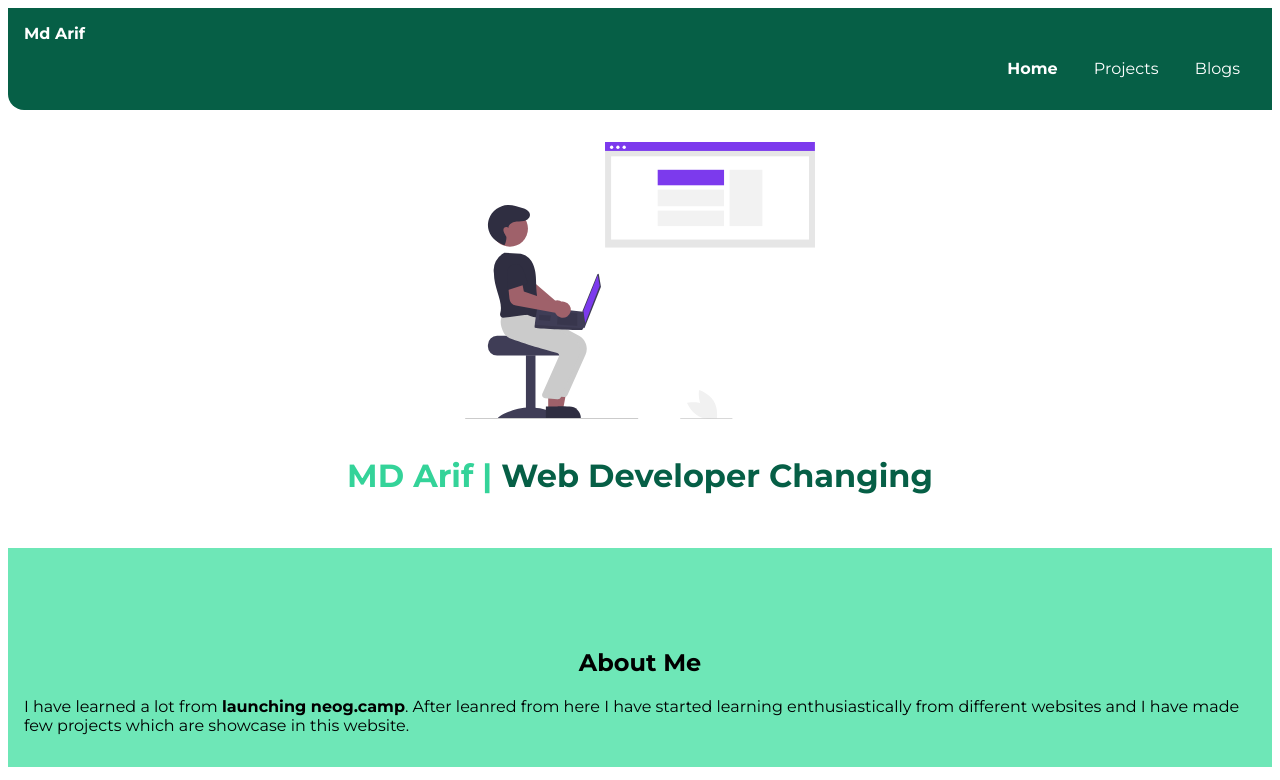
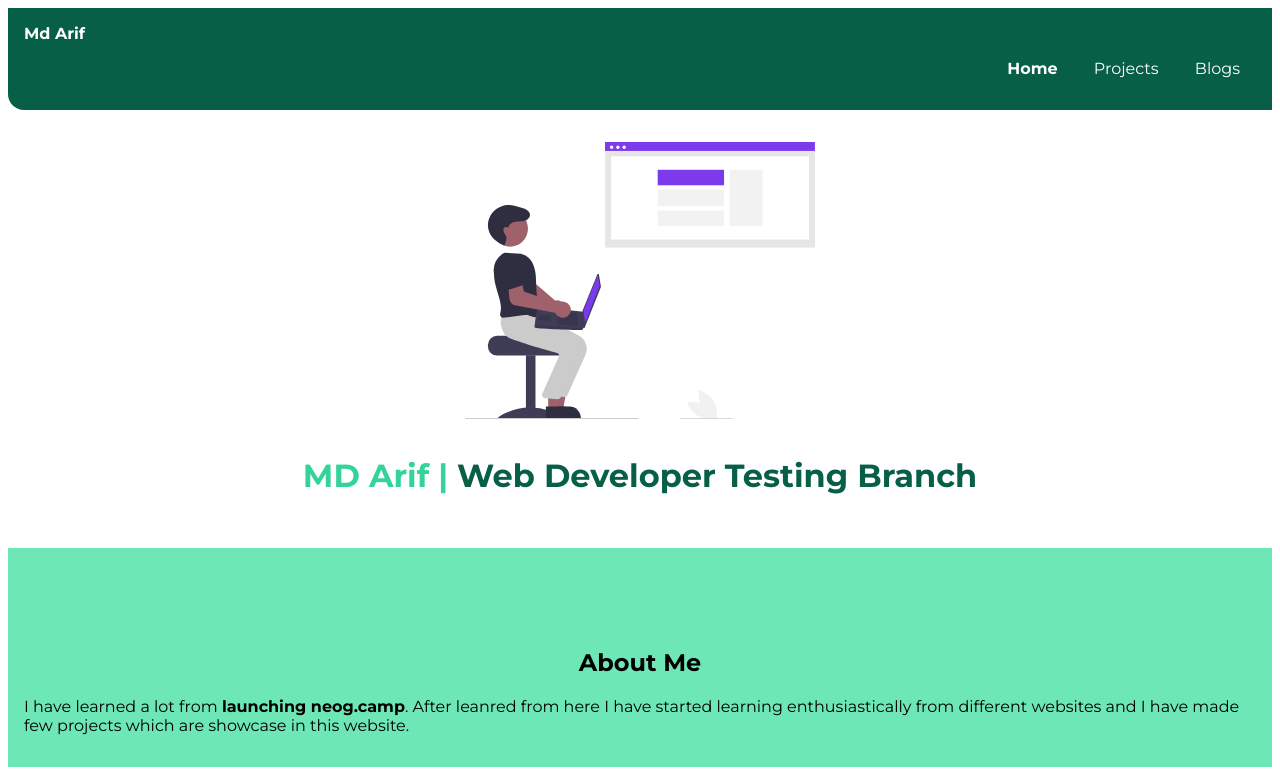
Before and after one commit to mdarif6/testing-int-only, a plain HTML site: page index.html in a window 1280 px wide. Shown: the top 780 px of the page. Drawn offline with Linux system fonts and the light colour scheme.

Commit message:
testing branch

```diff
--- a/index.html
+++ b/index.html
@@ -26,7 +26,7 @@
     <header class="hero">
       <img class="hero-img" src="/images/Home.svg" />
       <h1 class="hero-heading">
-        MD Arif | <span class="heading-inverted"> Web Developer Changing</span>
+        MD Arif | <span class="heading-inverted"> Web Developer Testing Branch</span>
       </h1>
     </header>
     <section class="section ow">
```
